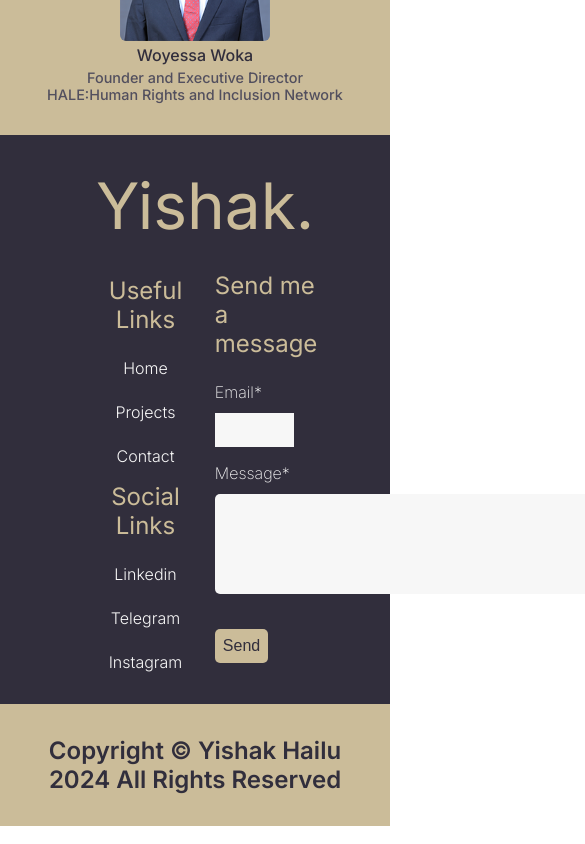
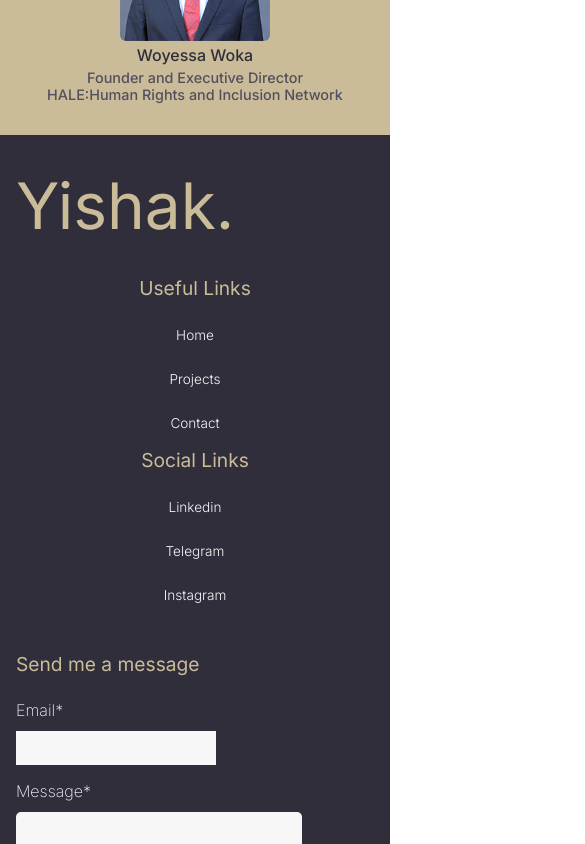
Before and after one commit to Yishak110402/NewPortfolio, a React (Create React App) app: page / in a window 390 px wide. Shown: the part 3980-4824 px from the top of the page, 585 px wide, since content can reach past the window. Built offline with nearby package versions, Linux system fonts and the light colour scheme.

Commit message:
first commit

```diff
--- a/src/components/Copyright/Copyright.css
+++ b/src/components/Copyright/Copyright.css
@@ -9,5 +9,19 @@
     font-weight: 600;
 }
 
+@media(max-width:750px){
+    .copyright{
+        padding: 1rem;
+    }
+    .copyright p{
+        font-size: 1rem;
+    }
+}
+@media(max-width:500px){
+    .copyright p{
+        font-size: 0.8rem;
+    }
+}
+
 /* #cbbc99 Yellow */
 /* #312e3c Blue */
--- a/src/components/Footer/Footer.css
+++ b/src/components/Footer/Footer.css
@@ -1,72 +1,72 @@
-.footer{
+.footer {
   background-color: #312e3c;
   padding: 2rem 6rem;
   color: #cbbc99;
   display: flex;
   justify-content: space-between;
 }
-.footer .logo{
+.footer .logo {
   font-size: 4rem;
   font-weight: 400;
   margin-bottom: 2rem;
 }
-.footer > div{
+.footer > div {
   width: 50%;
 }
-.footer .links{
+.footer .links {
   text-align: center;
 }
-.footer .links ul{
+.footer .links ul {
   display: flex;
   flex-flow: column;
   gap: 1.5rem;
 }
-.footer .links h3{
+.footer .links h3 {
   font-size: 1.5rem;
   font-weight: 400;
   margin-bottom: 1.5rem;
   margin-top: 1rem;
 }
-.footer .links ul li a{
+.footer .links ul li a {
   color: #f7f7f7;
   text-decoration: none;
   font-size: 1rem;
   font-weight: 300;
   margin-block: 1rem;
 }
-.footer li{
+.footer li {
   list-style-type: none;
 }
-.footer .send-msg{
+.footer .send-msg {
   width: 40%;
 }
-.footer .send-msg *{
+.footer .send-msg * {
   align-self: start;
 }
-.footer .send-msg form{
+.footer .send-msg form {
+  width: 100%;
   height: 100%;
   display: flex;
   flex-flow: column;
   justify-content: center;
-    /* align-items: center; */
 }
-.footer .send-msg form h3{
+.footer .send-msg form h3 {
   font-size: 1.5rem;
   font-weight: 400;
   margin-bottom: 1.5rem;
   margin-top: 6rem;
 }
-.footer .send-msg form div{
+.footer .send-msg form div {
   display: flex;
   flex-flow: column;
 }
-.footer .send-msg form label{
+.footer .send-msg form label {
   color: #f7f7f7;
   font-size: 1rem;
   font-weight: 200;
   margin-bottom: 0.7rem;
 }
-.footer .send-msg form input{
+.footer .send-msg form input {
   width: 100%;
   margin-bottom: 1rem;
   background-color: #f7f7f7;
@@ -75,7 +75,7 @@
   border: none;
   padding: 0.5rem;
 }
-.footer .send-msg button{
+.footer .send-msg button {
   margin-top: 1.2rem;
   background-color: #cbbc99;
   color: #312e3c;
@@ -85,8 +85,8 @@
   padding: 0.5rem;
   border-radius: 5px;
 }
-.footer .send-msg form textarea{
-    width: 400px;
+.footer .send-msg form textarea {
+  width: 200%;
   margin-bottom: 1rem;
   background-color: #f7f7f7;
   font-size: 0.9rem;
@@ -95,8 +95,57 @@
   padding: 0.5rem;
   height: 100px;
   resize: none;
-    font-family: "Inter",sans-serif;
+  font-family: "Inter", sans-serif;
   border-radius: 5px;
 }
 /* #cbbc99 Yellow */
 /* #312e3c Blue */
+
+@media (max-width: 900px) {
+  .footer .send-msg form textarea {
+    width: 160%;
+    height: 150px;
+  }
+}
+@media (max-width: 750px) {
+  .footer {
+    flex-flow: column;
+    padding: 2rem;
+  }
+  .footer > div {
+    width: 100%;
+  }
+  .footer .send-msg form h3 {
+    margin-top: 3rem;
+  }
+  .footer .send-msg form {
+    width: 200%;
+  }
+  .footer .send-msg form div {
+    width: 100%;
+  }
+  .footer .send-msg form textarea {
+    width: 100%;
+    height: 150px;
+  }
+  .footer .send-msg form input {
+    width: 50%;
+  }
+}
+@media(max-width:500px){
+    .footer{
+        padding: 2rem 1rem;
+    }
+    .footer .links h3{
+        font-size: 1.2rem;
+    }
+    .footer .links ul li a{
+        font-size: 0.85rem;
+    }
+    .footer .send-msg form h3{
+        font-size: 1.2rem;
+    }
+    .footer .send-msg form input{
+        width: 70%;
+    }
+}
--- a/src/components/Footer/Footer.js
+++ b/src/components/Footer/Footer.js
@@ -36,7 +36,7 @@ export default function Footer() {
       </div>
       <div className="send-msg">
         <form>
-        <h3>Send me a message</h3>
+          <h3>Send me a message</h3>
           <div>
             <label>Email*</label>
             <input type="email" required />
```
Lines whose indentation alone changed are shown as unchanged.
